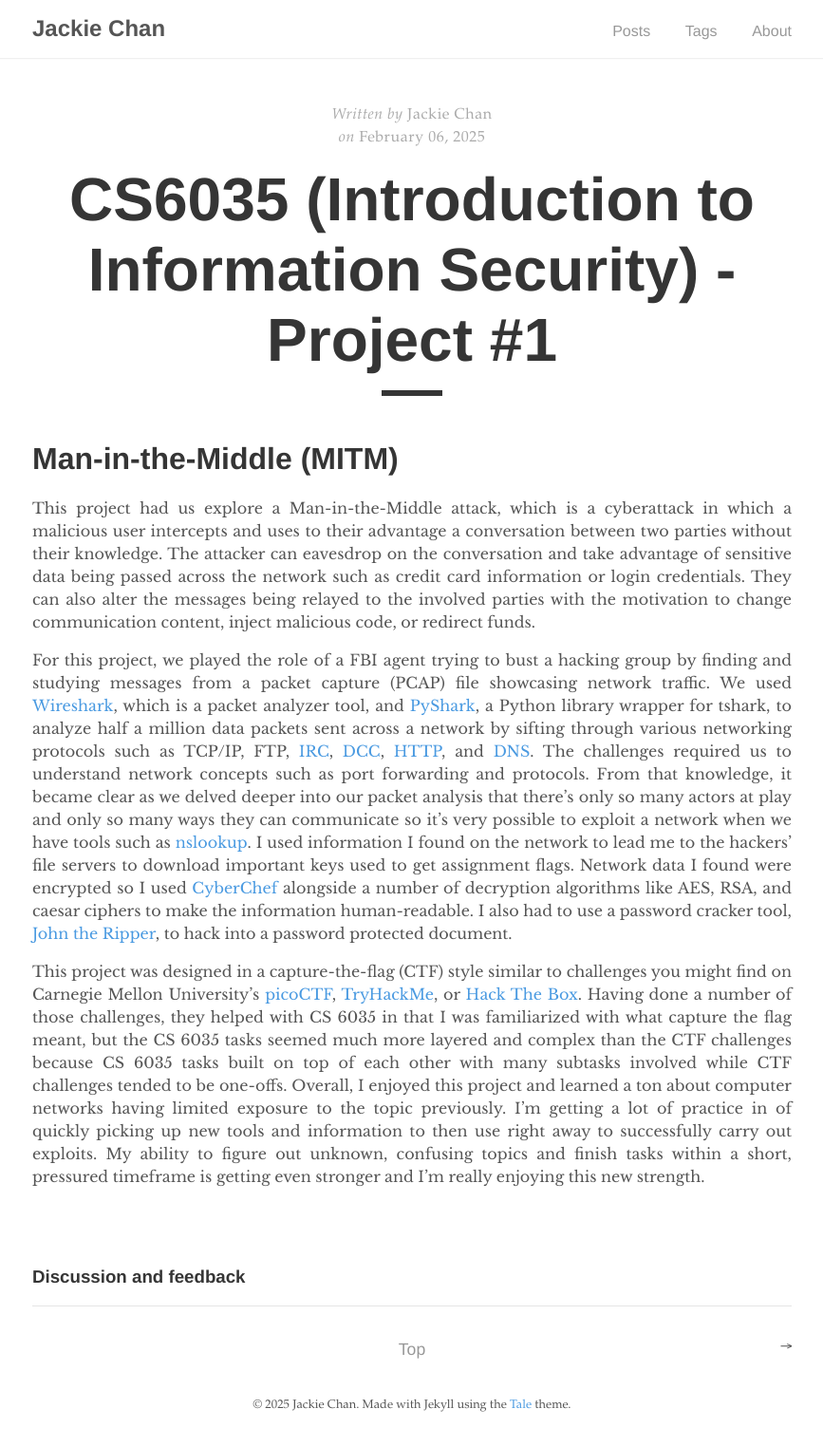
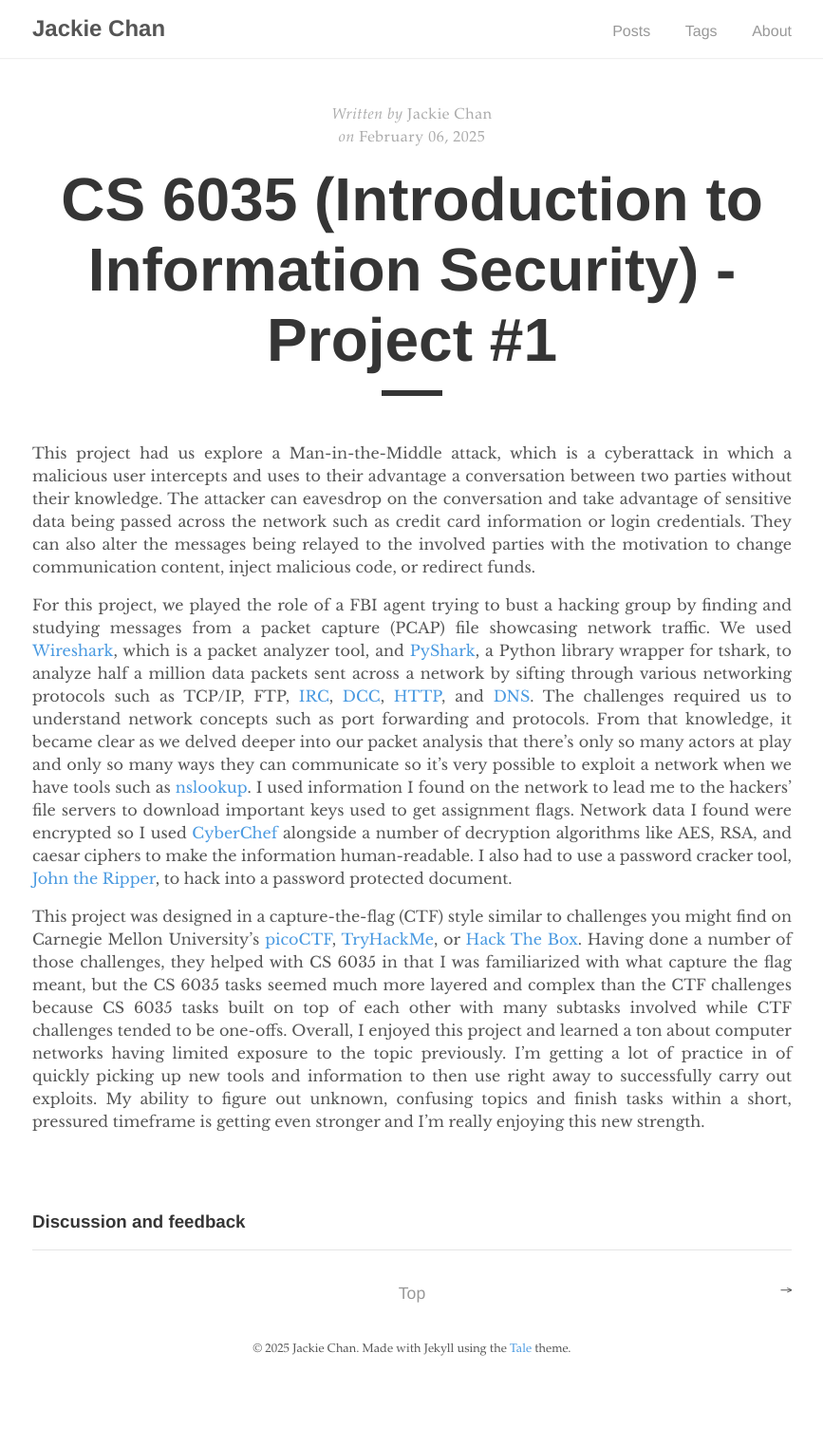
Before and after one commit to jackiechanmakes/jackiechanmakes.github.io, a Jekyll site: the page built from _posts/2025-02-06-cs6035-proj1.md, in a window 1280 px wide. Shown: the whole page at 95% size, without its empty margins (206-1073 px from the left). Built offline with Jekyll 4.4.1, drawn with Linux system fonts in a browser that asks for light colours; comment, search, counter and statistics services are not loaded; after the commit the page ends 1464 px from its top, so only the background shows below that.

Commit message:
Add edits to post

```diff
--- a/_posts/2025-02-06-cs6035-proj1.md
+++ b/_posts/2025-02-06-cs6035-proj1.md
@@ -1,13 +1,11 @@
 ---
 layout: post
-title: "CS6035 (Introduction to Information Security) - Project #1"
+title: "CS 6035 (Introduction to Information Security) - Project #1"
 author: "Jackie Chan"
 excerpt_separator: <!--more-->
 tags: gatech omscs
 comments: true
 ---
-
-# Man-in-the-Middle (MITM)
 
 This project had us explore a Man-in-the-Middle attack, which is a cyberattack in which a malicious user intercepts and uses to their advantage a conversation between two parties without their knowledge. The attacker can eavesdrop on the conversation and take advantage of sensitive data being passed across the network such as credit card information or login credentials. They can also alter the messages being relayed to the involved parties with the motivation to change communication content, inject malicious code, or redirect funds.
 
```
